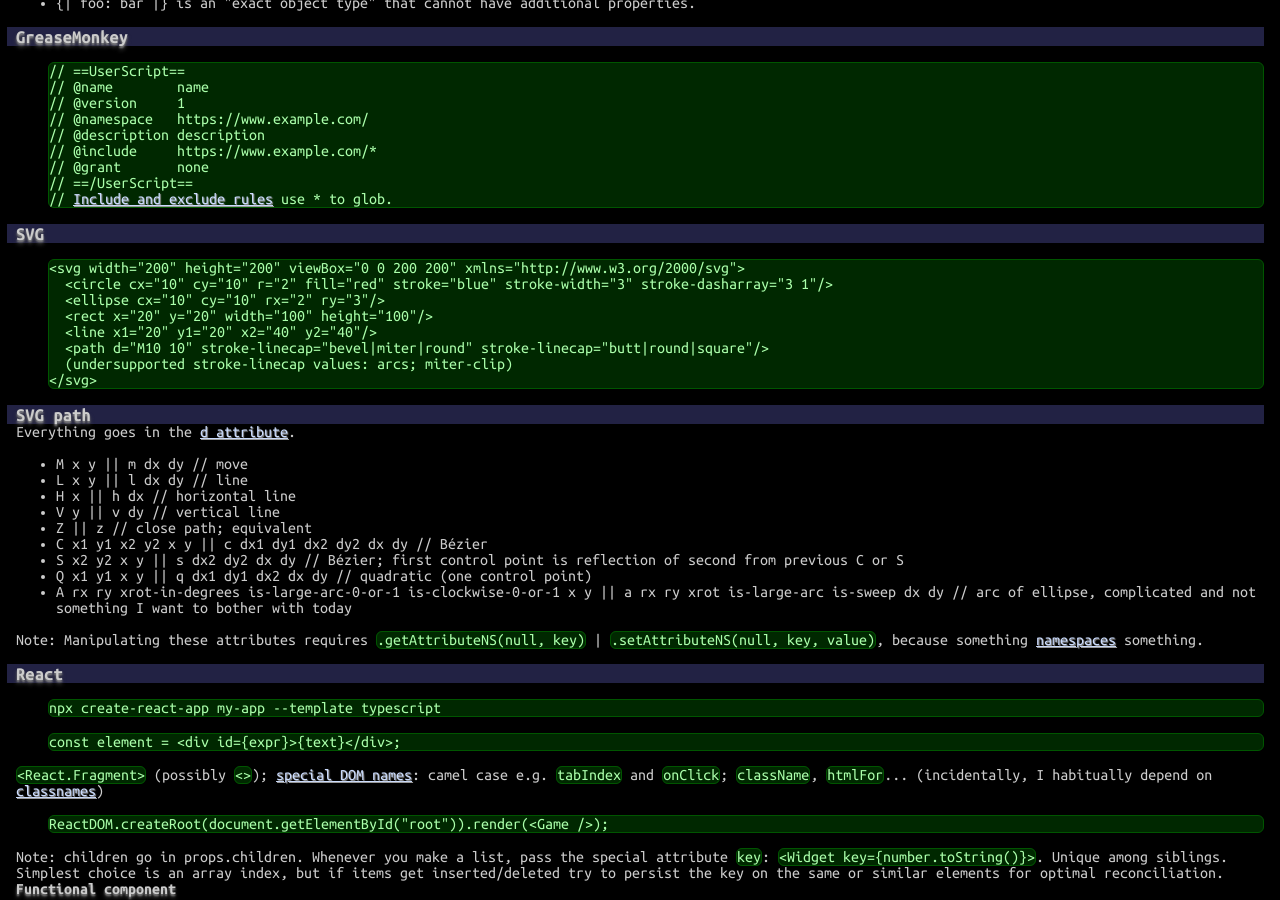
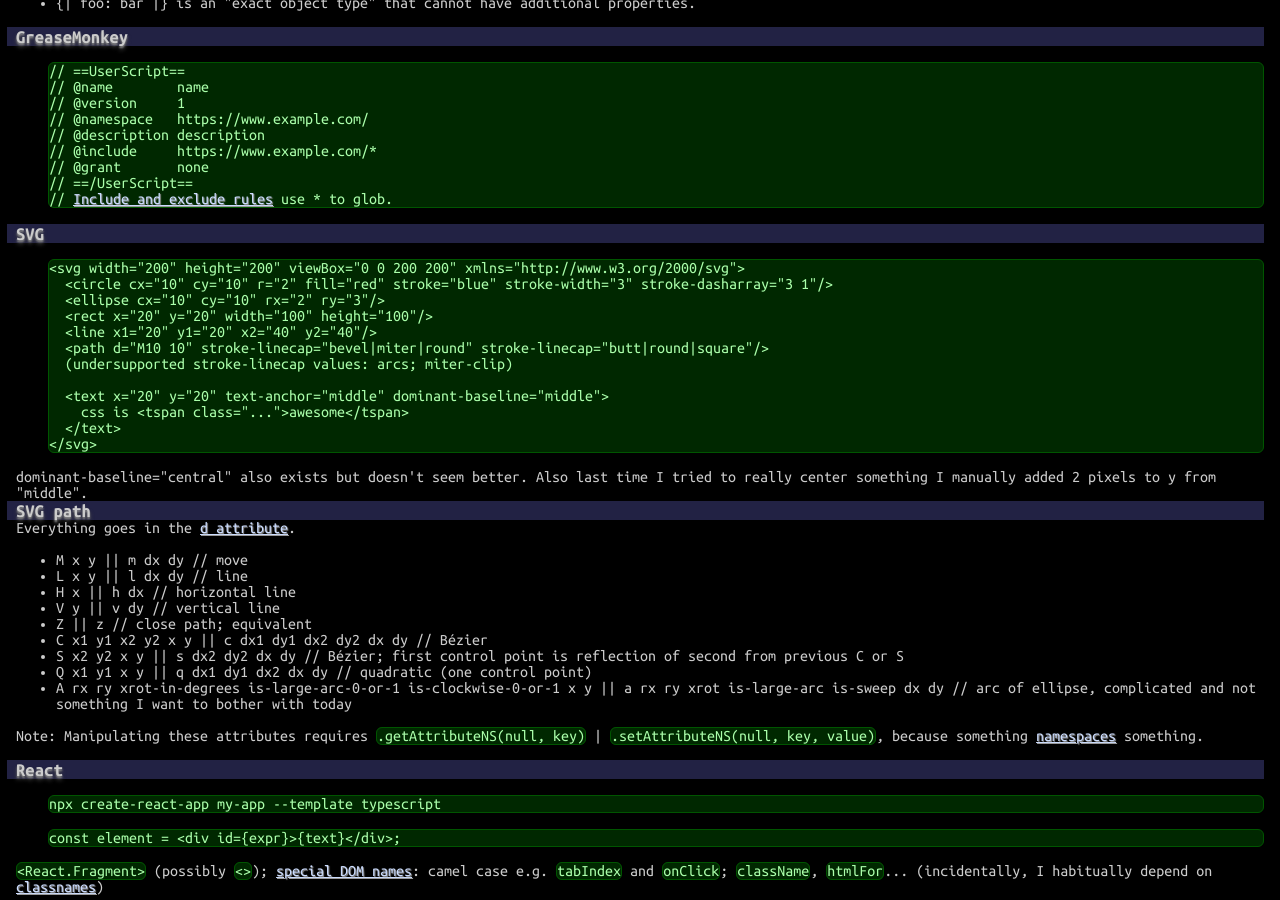
Before and after one commit to betaveros/cs, a Jekyll site: the page built from index.html, in a window 1280 px wide and 900 px high, scrolled down 25982 px. Built offline with Jekyll 4.4.1, drawn with Linux system fonts in a browser that asks for light colours.

Commit message:
center svg text

```diff
--- a/_includes/web.html
+++ b/_includes/web.html
@@ -622,7 +622,12 @@
   &lt;line x1="20" y1="20" x2="40" y2="40"/&gt;
   &lt;path d="M10 10" stroke-linecap="bevel|miter|round" stroke-linecap="butt|round|square"/&gt;
   (undersupported stroke-linecap values: arcs; miter-clip)
+
+  &lt;text x="20" y="20" text-anchor="middle" dominant-baseline="middle"&gt;
+    css is &lt;tspan class="..."&gt;awesome&lt;/tspan&gt;
+  &lt;/text&gt;
 &lt;/svg&gt;</pre>
+dominant-baseline="central" also exists but doesn't seem better. Also last time I tried to really center something I manually added 2 pixels to y from "middle".
 <h3>SVG path</h3>
 Everything goes in the <a href="https://developer.mozilla.org/en-US/docs/Web/SVG/Attribute/d">d attribute</a>.
 <ul>
```
